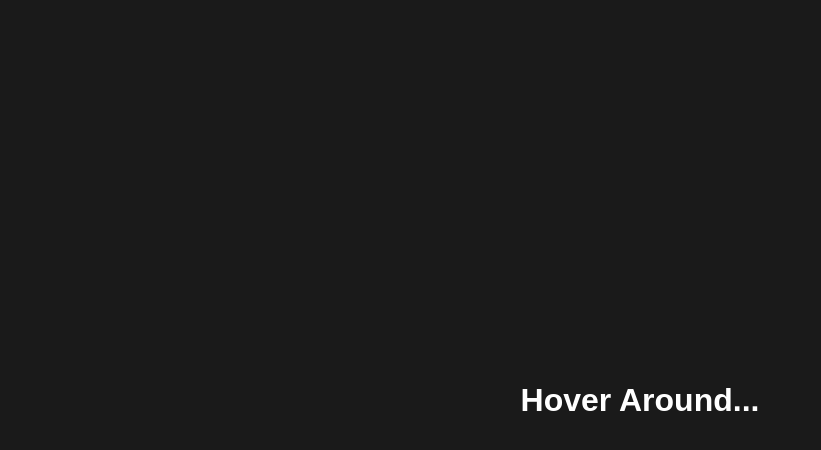
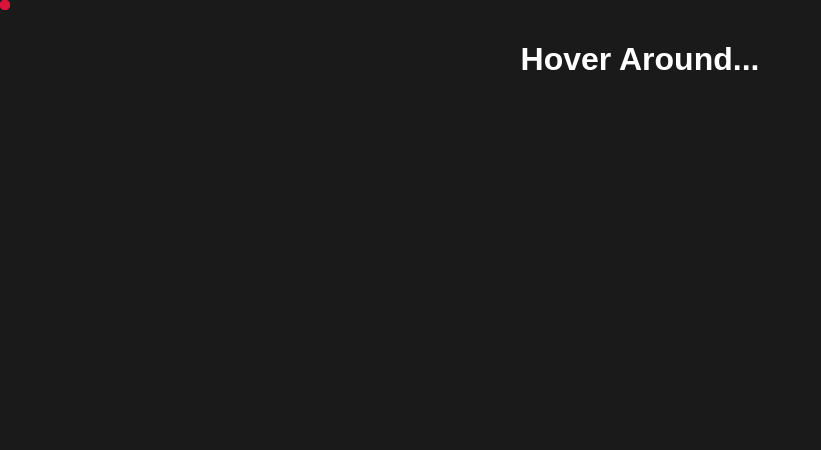
Before and after one commit to calebouedraogo/moving_cursor, a plain HTML site: page index.html in a window 1280 px wide. Shown: the whole page, without its empty margins (0-821 px from the left). Drawn offline with Linux system fonts and the light colour scheme.

Commit message:
cursor and segments styling

```diff
--- a/styles.css
+++ b/styles.css
@@ -12,5 +12,20 @@ body {
 
 h1 {
     position: absolute;
-    top: 20;
+    top: 20px;
 }
+
+#moving-cursor {
+    position: absolute;
+    top: 0;
+    left: 0;
+    pointer-events: none;
+}
+
+.segment {
+    width: 10px;
+    height: 10px;
+    background-color: crimson;
+    border-radius: 50%;
+    position: absolute;
+}
```
